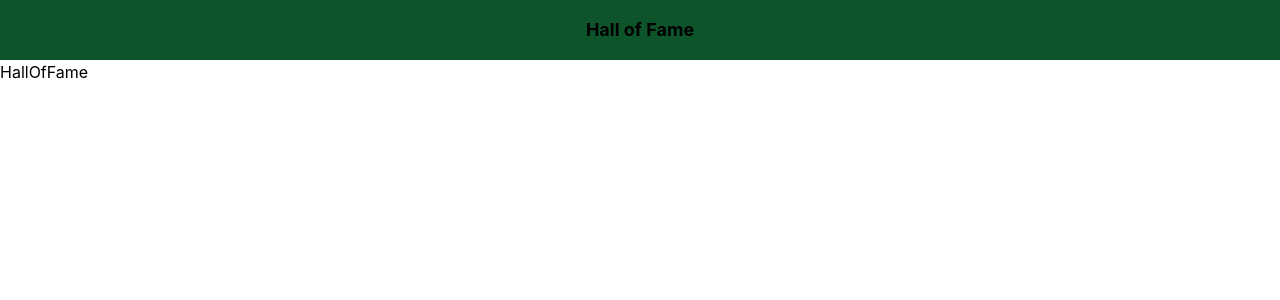
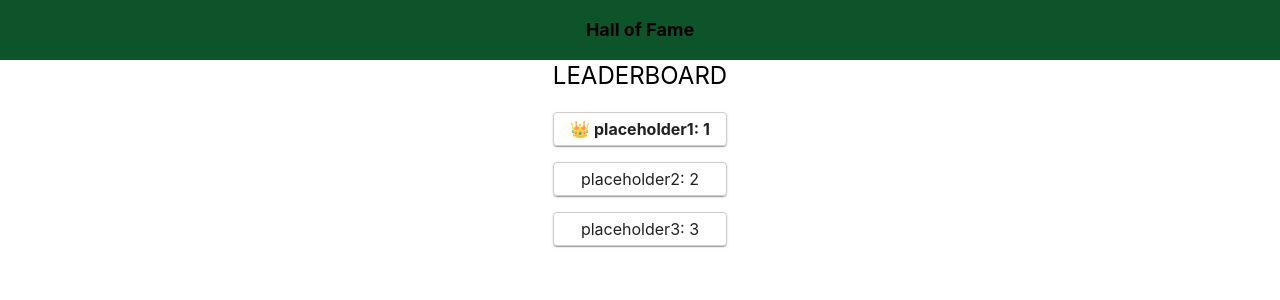
Before and after one commit to Radions191/TillerCTFnetside, a React (Vite) app in the folder tillerCTFnetside/: page /halloffame in a window 1280 px wide. Shown: the top 300 px of the page. Built offline with nearby package versions, Linux system fonts and the light colour scheme.

Commit message:
feat: basic logic and style of leaderboard

```diff
--- a/tillerCTFnetside/src/HallOfFame.tsx
+++ b/tillerCTFnetside/src/HallOfFame.tsx
@@ -1,5 +1,14 @@
+import LeaderBoard from "./components/LeaderBoard";
+import type { Players } from "./types/types";
+
 function HallOfFame() {
-  return <div>HallOfFame</div>;
+  const players: Players[] = [
+    { name: "placeholder1", wins: 1, avatar: "" },
+    { name: "placeholder2", wins: 2, avatar: "" },
+    { name: "placeholder3", wins: 3, avatar: "" },
+  ].sort((a, b) => a.wins - b.wins);
+
+  return <LeaderBoard players={players} />;
 }
 
 export default HallOfFame;
--- /dev/null
+++ b/tillerCTFnetside/src/components/LeaderBoard.tsx
@@ -0,0 +1,32 @@
+import { Card } from "@mui/material";
+import Stack from "@mui/material/Stack";
+import type { Players } from "../types/types";
+
+function LeaderBoard({ players }: { players: Players[] }) {
+  return (
+    <div className="flex flex-col min-h-screen w-full items-center">
+      <h1 className="text-2xl text-center mb-5">LEADERBOARD</h1>
+      <Stack direction="column" spacing={2}>
+        {players.map((player, index) => (
+          <Card
+            key={player.name}
+            sx={{
+              paddingX: 2,
+              paddingY: 0.5,
+              width: "full",
+              textAlign: "center",
+              border: "1px solid #ccc",
+              bgcolor: "transparent",
+              fontWeight: index === 0 ? "bold" : "normal",
+            }}
+          >
+            {index === 0 && "👑 "}
+            {player.name}: {player.wins}
+          </Card>
+        ))}
+      </Stack>
+    </div>
+  );
+}
+
+export default LeaderBoard;
--- /dev/null
+++ b/tillerCTFnetside/src/types/types.ts
@@ -0,0 +1,5 @@
+export interface Players {
+  name: string;
+  wins: number;
+  avatar: string;
+}
```
